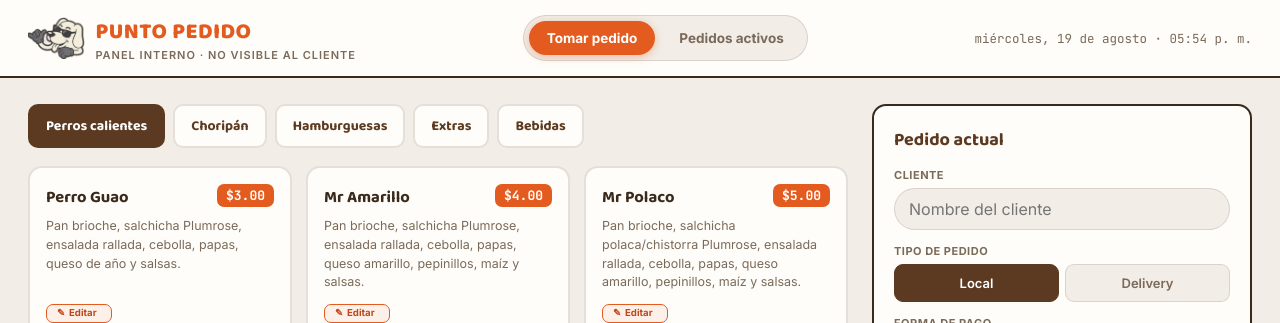
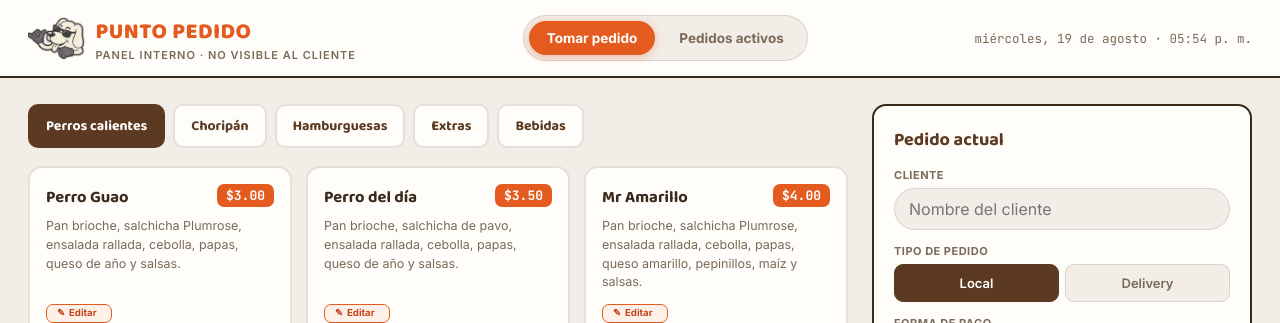
Before and after one commit to garojas22/PerritosGuao, a React (Vite) app: page / in a window 1280 px wide. Shown: the top 323 px of the page. Built offline with nearby package versions, Linux system fonts and the light colour scheme; no server answers.

Commit message:
feat: agregar Perro del Día al menú

```diff
--- a/src/data/menu.js
+++ b/src/data/menu.js
@@ -8,6 +8,13 @@ export const MENU = {
       name: "Perro Guao",
       price: 3.00,
       desc: "Pan brioche, salchicha Plumrose, ensalada rallada, cebolla, papas, queso de año y salsas.",
+      ingredients: ["ensalada", "cebolla", "papas", "queso de año", "salsas"],
+    },
+    {
+      id: "pd",
+      name: "Perro del día",
+      price: 3.50,
+      desc: "Pan brioche, salchicha de pavo, ensalada rallada, cebolla, papas, queso de año y salsas.",
       ingredients: ["ensalada", "cebolla", "papas", "queso de año", "salsas"],
     },
     {
```
